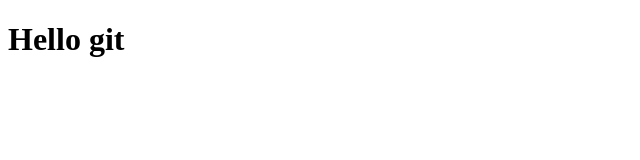
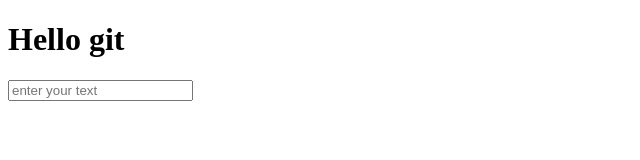
Before and after one commit to Sreymom823/git2p1, a plain HTML site: page index.html in a window 1280 px wide. Shown: the whole page, without its empty margins (0-640 px from the left). Drawn offline with Linux system fonts and the light colour scheme.

Commit message:
add textfile

```diff
--- a/index.html
+++ b/index.html
@@ -8,5 +8,6 @@
 </head>
 <body>
     <h1>Hello git</h1>
+    <input type="text" name="text" placeholder="enter your text">
 </body>
 </html>
```
